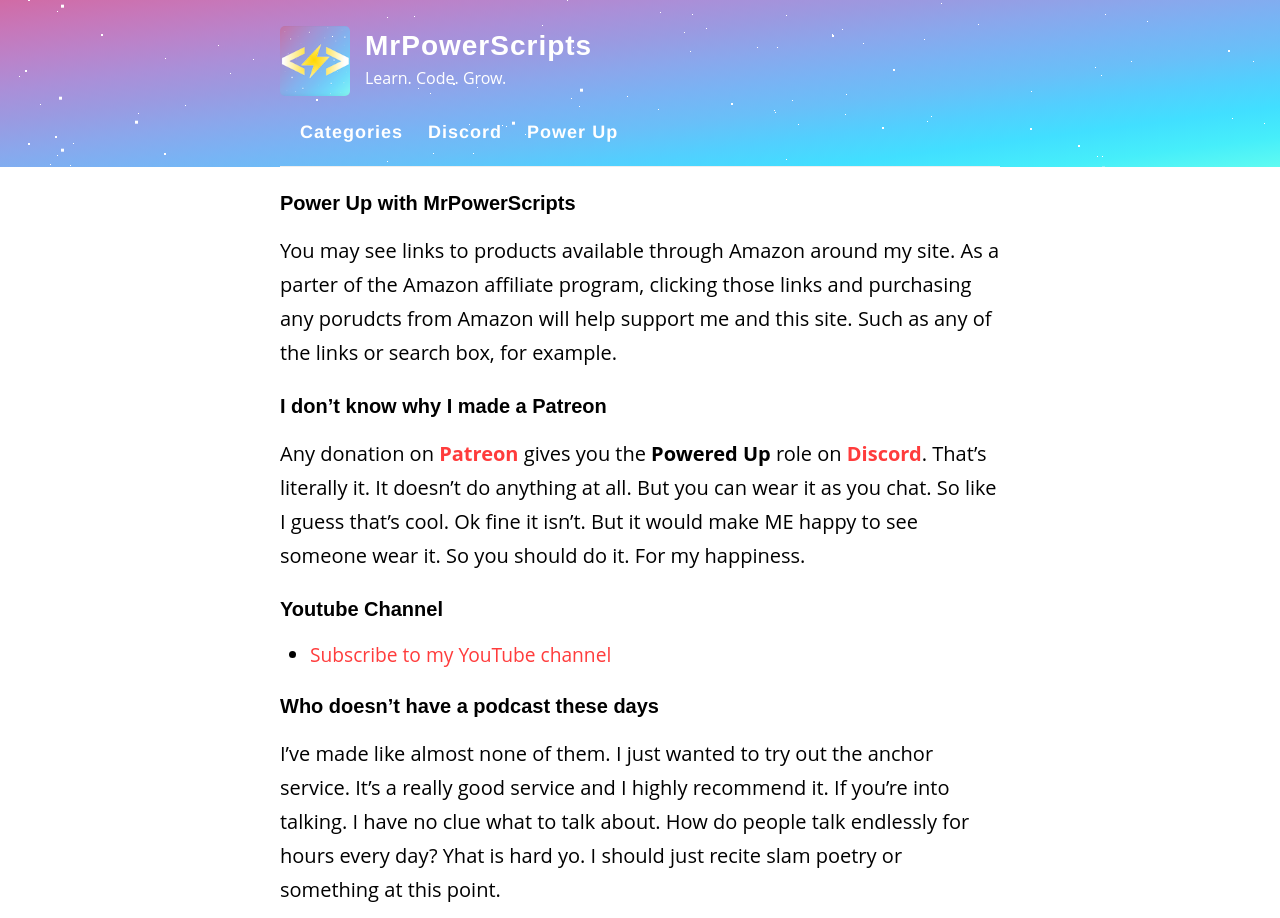
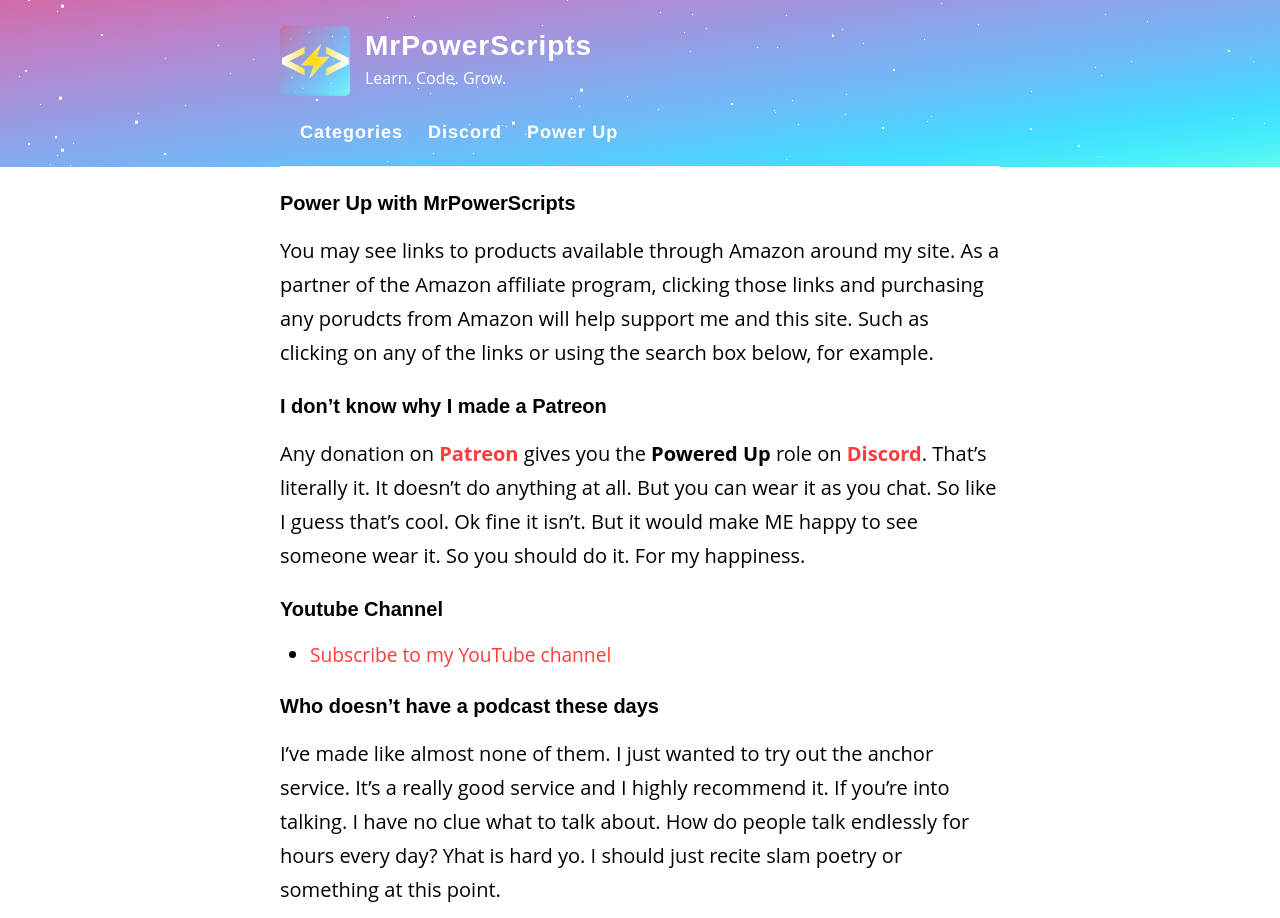
Before and after one commit to MrPowerScripts/MrPowerScripts.com, a Jekyll site: the page built from power-up.md, in a window 1280 px wide, cut to the strip 0-918 px from the top of the page. Built offline with Jekyll 4.4.1, drawn with Linux system fonts in a browser that asks for light colours; a script that is not in the unit is left out; our own code applies the rules of GitHub Pages for plain Markdown files.

Commit message:
more words

```diff
--- a/power-up.md
+++ b/power-up.md
@@ -4,7 +4,7 @@
 
 ### Power Up with MrPowerScripts
 
-You may see links to products available through Amazon around my site. As a parter of the Amazon affiliate program, clicking those links and purchasing any porudcts from Amazon will help support me and this site. Such as any of the links or search box, for example.
+You may see links to products available through Amazon around my site. As a partner of the Amazon affiliate program, clicking those links and purchasing any porudcts from Amazon will help support me and this site. Such as clicking on any of the links or using the search box below, for example.
 
 <script type="text/javascript">
 amzn_assoc_placement = "adunit0";
```
